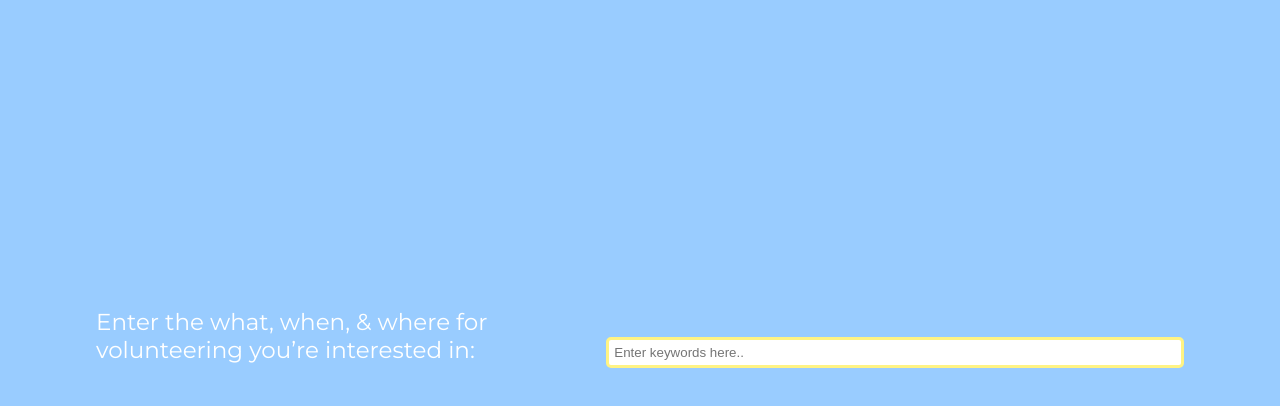
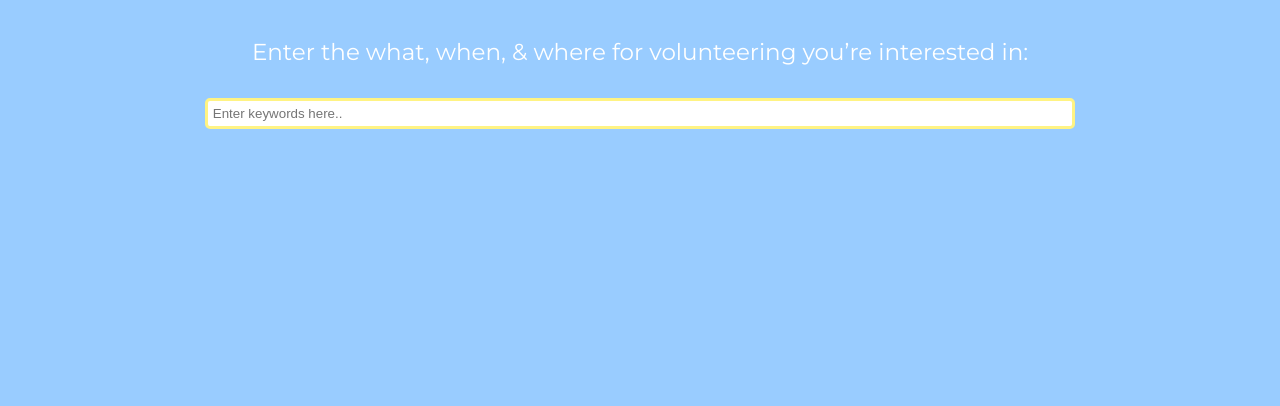
Before and after one commit to willRanthony/UBCLHDSean-Will, a plain HTML site: page Front-End/search.html in a window 1280 px wide. Shown: the part 118-524 px from the top of the page. Drawn offline with Linux system fonts and the light colour scheme.

Commit message:
Adding the search page

```diff
--- a/Front-End/search.css
+++ b/Front-End/search.css
@@ -1,8 +1,8 @@
 .searchbar {
   display: flex;
+  flex-direction: column;
   align-items: center;
   margin: 1rem;
-  flex-grow: 1;
 }
 
 .searchbar-input {
```
